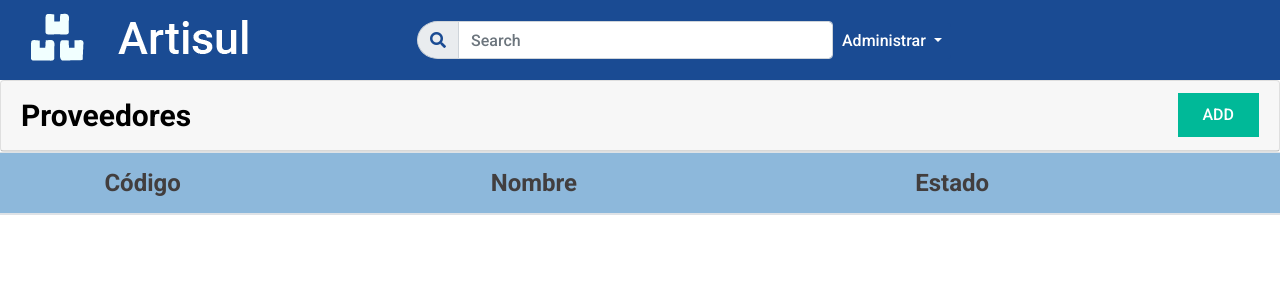
After one commit to linda817/Artisul, a PHP site: page /Categorias/index.php in a window 1280 px wide. The commit adds this page. Shown: the top 300 px of the page. Run offline with PHP 8.4, Linux system fonts and the light colour scheme; lists and menus that the app fills with data are empty; some libraries are stand-ins or nearby versions.

Commit message:
Paginas de marcas, proveedores, categorias. Con los nombres modificados.

```diff
--- a/artisul/Categorias/adicionar_categoria.php
+++ b/artisul/Categorias/adicionar_categoria.php
@@ -79,7 +79,7 @@ if($submit == 1){
 
                 <div class="form-group botones-agregar">
                     <button type="submit" class="btn btn-primary">Guardar Datos</button>
-                    <a href="manejo_inventario.php" class="btn btn-dark">Cancelar</a>
+                    <a href="index.php" class="btn btn-dark">Cancelar</a>
                 </div>
 
         </form>
--- /dev/null
+++ b/artisul/Categorias/index.php
@@ -0,0 +1,105 @@
+<?php
+/*
+require_once ('../tablas/Categoria.php');
+
+$Categorias = new Categorias();
+
+$listado = $Categorias->obtener();
+
+*/
+?>
+<!DOCTYPE html>
+<html lang="en">
+<head>
+    <meta charset="UTF-8">
+    <meta name="viewport"
+          content="width=device-width, user-scalable=no, initial-scale=1.0, maximum-scale=1.0, minimum-scale=1.0">
+    <meta http-equiv="X-UA-Compatible" content="ie=edge">
+    <title>Categorías - Artisul</title>
+    <link href="https://cdnjs.cloudflare.com/ajax/libs/font-awesome/5.13.0/css/all.min.css" rel="stylesheet">
+    <link rel="stylesheet" href="../css/bootstrap.min.css">
+    <link rel="stylesheet" href="../css/style.css">
+</head>
+
+<header>
+    <div class="container-fluid">
+        <nav class="navbar navbar-expand-lg navbar-light bg-light">
+            <a class="navbar-brand" href="#"><img src="../img/logo%20artisul-8.png" alt="Logo"></a>
+            <button class="navbar-toggler" type="button" data-toggle="collapse" data-target="#navbarNav" aria-controls="navbarNav" aria-expanded="false" aria-label="Toggle navigation">
+                <span class="navbar-toggler-icon"></span>
+            </button>
+            <div class="collapse navbar-collapse" id="navbarNav">
+                <div class="input-group md-form form-sm form-1 pl-0">
+                    <div class="input-group-prepend">
+                        <span class="input-group-text purple lighten-3" id="basic-text1"><i class="fas fa-search" aria-hidden="true"></i></span>
+                    </div>
+                    <input class="form-control my-0 py-1" type="text" placeholder="Search" aria-label="Search">
+                </div>
+                <div class="input-group">
+                    <div class="input-group-btn" >
+                        <button type="button" class="btn btn-secondary btn-filter dropdown-toggle dropdown-toggle-split" data-toggle="dropdown"
+                                aria-haspopup="true" aria-expanded="false" ><span class="label-icon" >Administrar</span> <span class="caret" >&nbsp;</span></button>
+                        <div class="dropdown-menu" aria-labelledby="dropdownMenuLink">
+                            <a class="dropdown-item" href="../Marcas/index.php">Marcas</a>
+                            <a class="dropdown-item" href="#">Categorías</a>
+                            <a class="dropdown-item" href="../Proveedores/index.php">Proveedores</a>
+                        </div>
+                    </div>
+                </div>
+            </div>
+        </nav>
+    </div>
+</header>
+
+<body class="sb-nav-fixed">
+
+<section id="marcas-index">
+    <div class="card mb-4">
+        <div class="card-header">
+            <span class="titulo-artisul">Proveedores</span>
+            <div class="float-right">
+                <a href="adicionar_categoria.php" class="btn btn-primary btn-add">
+                    ADD
+                </a>
+            </div>
+
+        </div>
+</section>
+
+<section id="tabla-categorias">
+            <table class="table table-striped">
+                <thead>
+                <tr>
+                    <th></th>
+                    <th>Código</th>
+                    <th>Nombre</th>
+                    <th>Estado</th>
+                </tr>
+                </thead>
+                <tbody>
+                <?php
+                /*foreach ($listado as $item){
+            ?>
+                <tr>
+                    <td>
+                        <a href="editar_categoria.php?id=<?php echo $item["idCategoria"]?>">
+                            <i class="fa fa-edit"></i>
+                        </a>
+                    </td>
+                    <td><?php echo $item['idCategoria'] ?></td>
+                    <td><?php echo $item['nombreCategoria'] ?></td>
+                    <td><?php echo $item['estadoCategoria'] ?></td>
+                </tr>
+            <?php
+                }*/
+                ?>
+                </tbody>
+            </table>
+</section>
+
+
+
+    <script src="../js/jquery.min.js"></script>
+    <script src="../js/bootstrap.min.js"></script>
+</body>
+</html>
--- a/artisul/Marcas/adicionar_marca.php
+++ b/artisul/Marcas/adicionar_marca.php
@@ -79,7 +79,7 @@ if($submit == 1){
 
             <div class="form-group botones-agregar">
                 <button type="submit" class="btn btn-primary">Guardar Datos</button>
-                <a href="manejo_inventario.php" class="btn btn-dark">Cancelar</a>
+                <a href="index.php" class="btn btn-dark">Cancelar</a>
             </div>
 
         </form>
--- a/artisul/Productos/manejo_inventario.php
+++ b/artisul/Productos/manejo_inventario.php
@@ -34,7 +34,7 @@
                         <button type="button" class="btn btn-secondary btn-filter dropdown-toggle dropdown-toggle-split" data-toggle="dropdown"
                                 aria-haspopup="true" aria-expanded="false" ><span class="label-icon" >Administrar</span> <span class="caret" >&nbsp;</span></button>
                         <div class="dropdown-menu" aria-labelledby="dropdownMenuLink">
-                            <a class="dropdown-item" href="#">Marcas</a>
+                            <a class="dropdown-item" href="../Marcas/index.php">Marcas</a>
                             <a class="dropdown-item" href="#">Categorías</a>
                             <a class="dropdown-item" href="#">Proveedores</a>
                         </div>
--- a/artisul/Proveedores/adicionar_proveedor.php
+++ b/artisul/Proveedores/adicionar_proveedor.php
@@ -79,7 +79,7 @@ if($submit == 1){
 
             <div class="form-group botones-agregar">
                 <button type="submit" class="btn btn-primary">Guardar Datos</button>
-                <a href="manejo_inventario.php" class="btn btn-dark">Cancelar</a>
+                <a href="index.php" class="btn btn-dark">Cancelar</a>
             </div>
 
         </form>
```
Also changed, not shown: artisul/Marcas/index.php (added, +105 -0 lines), artisul/Proveedores/index.php (added, +105 -0 lines).
